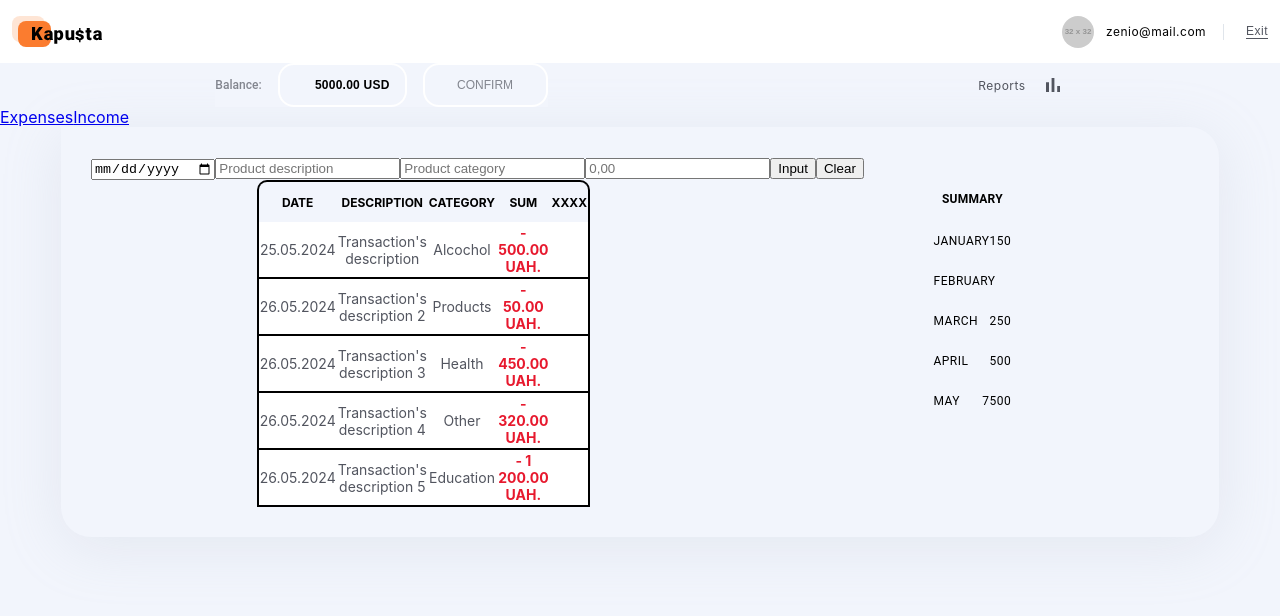
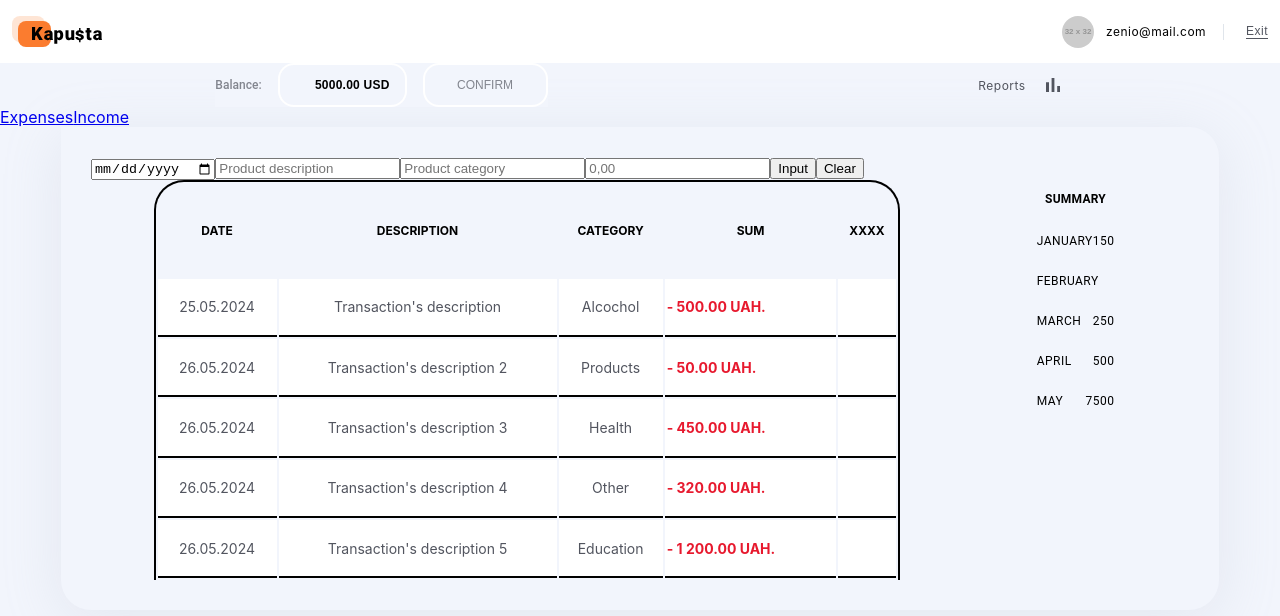
Before and after one commit to 831230/kapusta-architecture, a React (Create React App) app: page / in a window 1280 px wide. Both pictures are taken after typing "name@example.com", "Sample123" into the empty fields and a click on the button "LOG IN". Shown: the top 616 px of the page. Built offline with nearby package versions, Linux system fonts and the light colour scheme.

Commit message:
fix income

```diff
--- a/src/components/Table/TableExpenses.jsx
+++ b/src/components/Table/TableExpenses.jsx
@@ -1,5 +1,6 @@
 import React, { useEffect } from "react";
 import { useDispatch } from "react-redux";
+import trash from '../../assets/icons_function.svg';
 import {
   TableBox,
   TableContainerItem,
@@ -84,13 +85,13 @@ export default function DenseTable() {
                 <TableContainerItem>{expense.category}</TableContainerItem>
                 <TableContainerItem><SumCell>{formatNegativeNumber(expense.amount)}</SumCell></TableContainerItem>
 
-                <TableContainerItem><StyledSVG
+                <TableContainerItem><StyledSVG value={expense.svg}
 
                     onClick={() => handleDelete(expense._id)}
                     style={{ cursor: "pointer" }}
                   >
 
-                    <use href="./assets/icons_function.svg#icon-Vector-4"></use>
+                    <use href= {trash + 'icon-Vector-4'}></use>
 
                     </StyledSVG></TableContainerItem>
 
--- a/src/components/Table/TableIncome.jsx
+++ b/src/components/Table/TableIncome.jsx
@@ -1,4 +1,5 @@
 import React, { useEffect } from "react";
+import trash from '../../assets/icons_function.svg';
 import {
 
   TableBox,
@@ -9,6 +10,7 @@ import {
   StyledSVG,
   TableHead,
   TableContainer,
+  TrashButton,
   TableHeadItem2,
 } from "./TableStyles";
 import { useDispatch } from "react-redux";
@@ -76,7 +78,7 @@ export default function IncomeTable() {
                 <TableHeadItem>Description</TableHeadItem>
                 <TableHeadItem>Category</TableHeadItem>
                 <TableHeadItem>Sum</TableHeadItem>
-                <TableHeadItem aria-hidden="true">xxxx</TableHeadItem>
+                <TableHeadItem2 >xxxx</TableHeadItem2>
 
             </TableHead>
             <TableBodys>
@@ -96,9 +98,11 @@ export default function IncomeTable() {
                     <TableContainerItem>{income.category}</TableContainerItem>
                     <TableContainerItem><SumCell value={income.amount}>{formatPositiveNumber(income.amount)}</SumCell></TableContainerItem>
 
-                    <TableContainerItem><StyledSVG value={income.svg} onClick={() => handleDelete(income._id)} style={{ cursor: 'pointer' }}>
-                    <use href="./assets/icons_function.svg#icon-Vector-4"></use>
-                  </StyledSVG></TableContainerItem>
+                    <TableContainerItem> <TrashButton onClick={handleDelete} style={{ cursor: 'pointer' }}>
+      <StyledSVG>
+        <use href={trash + 'icon-Vector-4'}></use>
+      </StyledSVG>
+    </TrashButton></TableContainerItem>
 
               </TableContainer>
             ))
--- a/src/components/Table/TableStyles.js
+++ b/src/components/Table/TableStyles.js
@@ -2,15 +2,14 @@ import styled from 'styled-components';
 
 
 export const TableBox = styled.table`
-  // width: 746px;
-  // height: 400px;
-  border-spacing: 0;
-  border-top-left-radius: 10px;
-  border-top-right-radius: 10px;
-  // border-collapse: collapse;
+  width: 746px;
+  height: 400px;
+  // border-spacing: 0;
+  border-top-left-radius: 30px;
+  border-top-right-radius: 30px;
   border: 2px solid black;
   border-bottom: none;
-  width: calc(100% / 5);
+  // width: calc(100% / 5);
   // table-layout: fixed;
   @media screen and (min-width: 1200px) {
     // width: 746px;
@@ -20,15 +19,16 @@ export const TableBox = styled.table`
 export const TableHead = styled.tr`
 // border-top-left-radius: 10px;
   // border-top-right-radius: 10px;
-  height: 40px;
+  height: 38px;
 
   // border: 2px solid #000;
 `
 export const TableHeadItem = styled.td`
 color: #000000;
 font-weight: 700;
+// padding: 0 8px;
 // border: 2px solid #000;
-  border-spacing: 0;
+  // border-spacing: 0;
   font-size:12px;
   text-transform: uppercase;
   text-align: center;
@@ -36,8 +36,8 @@ font-weight: 700;
 
 export const TableHeadItem2 = styled.td`
 
-display: 'none';
-  border-spacing: 0;
+display: none;
+  // border-spacing: 0;
   font-size:12px;
   text-transform: uppercase;
   text-align: center;
@@ -62,15 +62,16 @@ background-color: #FFFFFF;
 export const TableContainer = styled.tr`
 // width: 746px;
 // text-align: center;
+// width: calc(100% / 5);
 `
 
 export const TableContainerItem = styled.td`
 
 // height: 40px;
-
 color: #52555F;
 // border-top: 2px solid;
 border-bottom: 2px solid;
+// border-left: 2px solid;
 border-color: #000000;
 // position: relative;
 // z-index: 0;
@@ -87,7 +88,17 @@ export const SumCell = styled.td`
 color: ${({ value }) => (value >= 0 ? '#407946' : '#E7192E')};
   font-weight: 700;
 `;
-
+export const TrashButton = styled.button`
+  width: 32px;
+  height: 32px;
+  border-bottom: 2px solid;
+  background-color: grey;
+  border-radius: 50%;
+  border: none;
+  cursor: pointer;
+  position: relative;
+  z-index: 0
+`
 export const StyledSVG = styled.svg`
 width: 18px;
 height: 18px;
```
